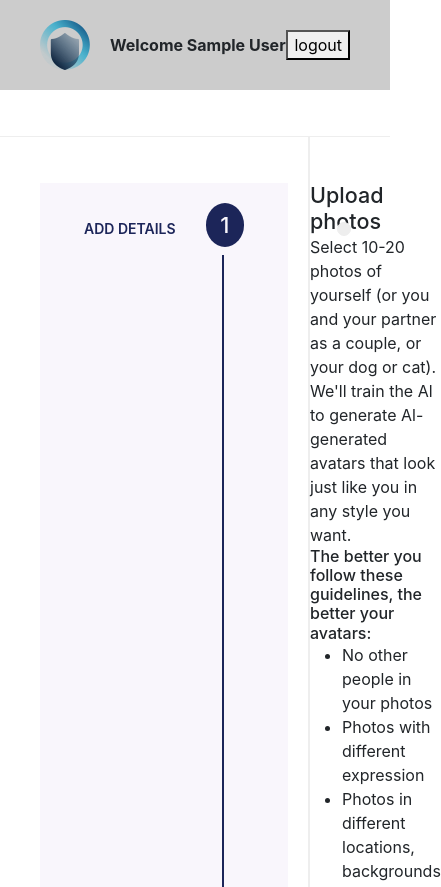
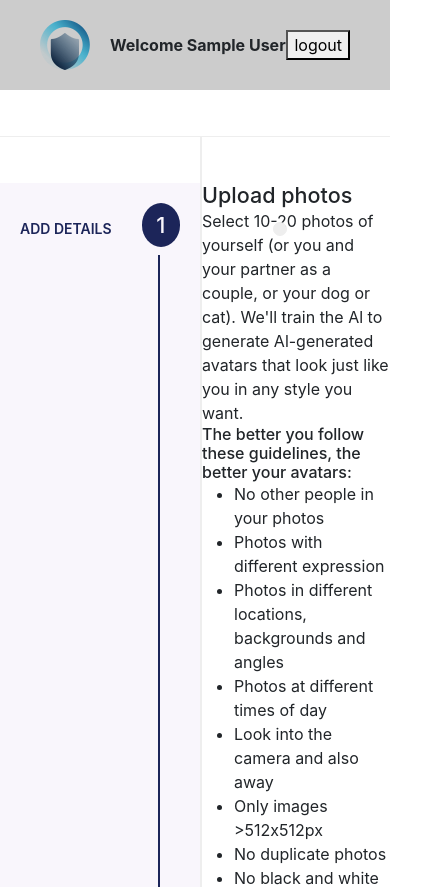
Before and after one commit to muhammadqamar/web-app-next, a Next.js app: page /dashboard/ai-avatar in a window 390 px wide. Shown: the top 887 px of the page, 441 px wide, since content can reach past the window. Built offline with nearby package versions, Linux system fonts and the light colour scheme; no server answers; sample sign-in values are in the browser's storage.

Commit message:
added responsive

```diff
--- a/src/assets/styles/globals.scss
+++ b/src/assets/styles/globals.scss
@@ -32,7 +32,7 @@ a {
   max-width: 1440px;
   display: flex;
   justify-content: space-between;
-  padding: 0 20px;
+  // padding: 0 20px;
   margin: 46px 0 46px;
   border-top: 1px solid #eee;
   background-color: #fff;
@@ -49,7 +49,9 @@ a {
     align-items: flex-end;
     background: #f9f6fc;
     padding: 20px 44px;
-
+    @media (max-width: 768px) {
+      padding: 20px;
+    }
     .hr-line {
       width: 2px;
       height: 100%;
@@ -92,6 +94,12 @@ a {
         width: 14px;
         height: 14px;
         border-radius: 50%;
+        @media (min-width: 1432px) and (max-width: 1439px) {
+          right: -67%;
+        }
+        @media (min-width: 1414px) and (max-width: 1432px) {
+          right: -55%;
+        }
       }
 
       .number {
@@ -244,9 +252,12 @@ a {
   margin: 46px auto 0;
 }
 .time_line_form {
-  // width: 342px;
   border-top: none;
+  padding: 0;
   width: 400px;
+  @media (min-width: 992px) and (max-width: 1339px) {
+    width: 300px;
+  }
 }
 .dashboard-cards-box {
   padding: 80px 40px;
```
